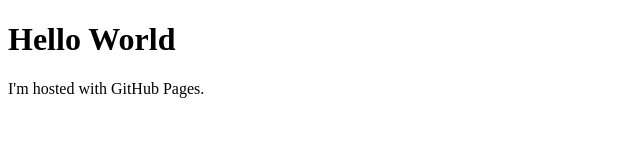
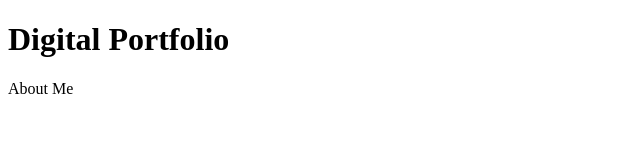
Before and after one commit to lidyalaw/behappy.github.io, a plain HTML site: page index.html in a window 1280 px wide. Shown: the whole page, without its empty margins (0-640 px from the left). Drawn offline with Linux system fonts and the light colour scheme.

Commit message:
Update index.html

```diff
--- a/index.html
+++ b/index.html
@@ -1,7 +1,7 @@
 <!DOCTYPE html>
 <html>
 <body>
-<h1>Hello World</h1>
-<p>I'm hosted with GitHub Pages.</p>
+<h1>Digital Portfolio</h1>
+<p>About Me</p>
 </body>
 </html>
```
